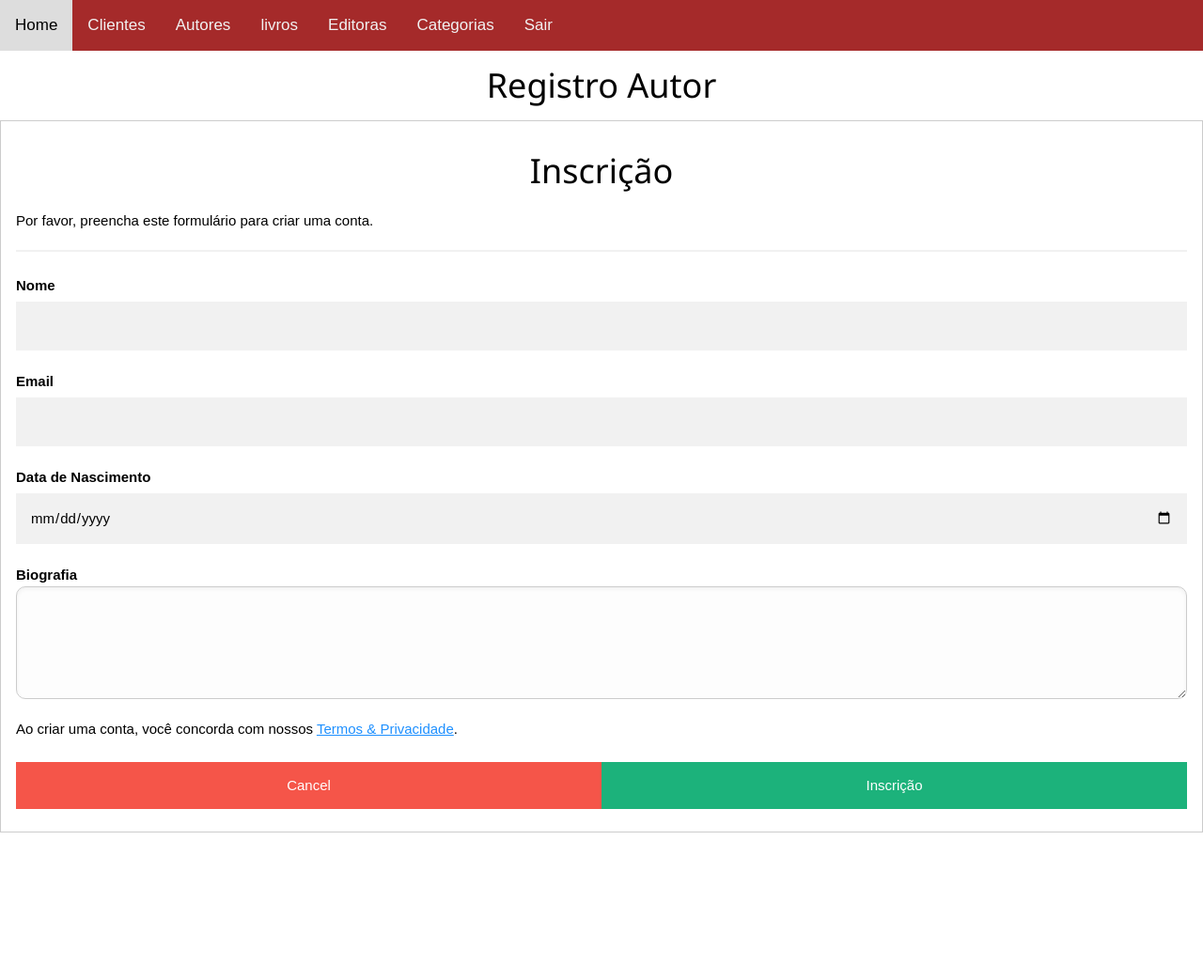
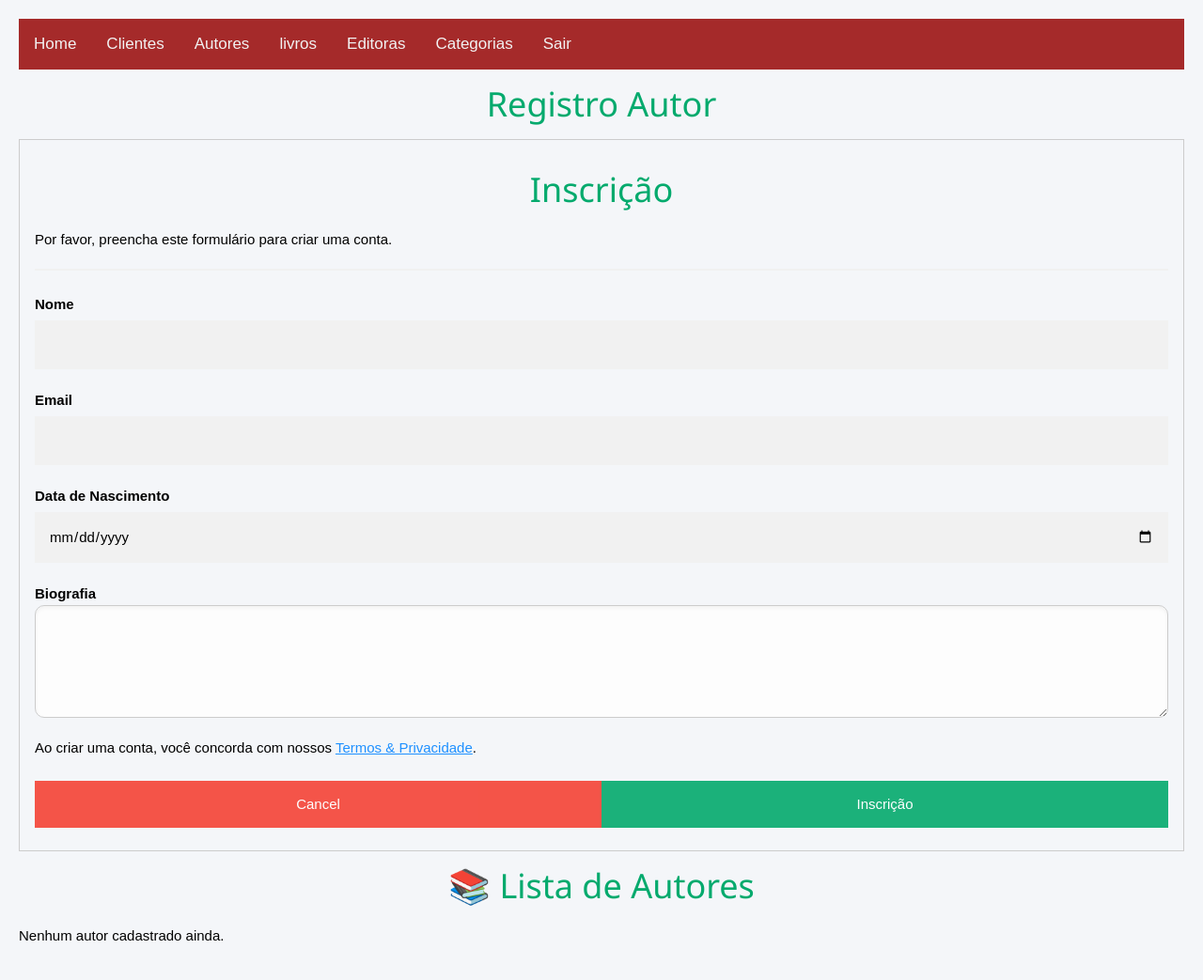
Before and after one commit to Cleristonl1m4/Biblioteca-Universo-da-Palavra, a PHP site: page /Pages/Autor/pageAutor.php in a window 1280 px wide. Shown: the whole page at 94% size. Before the commit the page ends 886 px from the top, so only its background shows below. Run offline with PHP 8.4, Linux system fonts and the light colour scheme; data that the repository does not hold is empty.

Commit message:
adding changes

```diff
--- a/Components/menu/menu.html
+++ b/Components/menu/menu.html
@@ -25,7 +25,7 @@
     <a class="fa fa-home" href="/Universo-da-Palavra/index.php">Home</a>
     <div>
         <a href="/Universo-da-Palavra/Pages/Clientes/pageClientesCadastro.php">Clientes</a>
-        <a href="">Autores</a>
+        <a href="/Universo-da-Palavra/Pages/Autor/pageAutor.php">Autores</a>
         <a href="">livros</a>
         <a href="">Editoras</a>
         <a href="">Categorias</a>
--- a/Pages/Autor/pageAutor.php
+++ b/Pages/Autor/pageAutor.php
@@ -5,7 +5,7 @@
     <meta charset="UTF-8">
     <meta name="viewport" content="width=device-width, initial-scale=1.0">
     <link rel="stylesheet" href="https://www.w3schools.com/w3css/5/w3.css">
-    <title>Document</title>
+    <title>Autor</title>
 
 </head>
 
@@ -164,7 +164,7 @@
             $insert->bind_param("ssss", $Nome, $Email, $DataNascimento, $Biografia);
 
             if ($insert->execute()) {
-                header("Location: /Biblioteca-Universo-da-Palavra/Pages/Autor/pageListarAutores.php?sucesso=1");
+                echo '<div style="background: green;"">"Dados inseridos com Sucesso</div>';
                 exit();
             } else {
                 echo "Erro ao inserir registros: " . $conn->error;
@@ -183,7 +183,7 @@
 
     <h1>Registro Autor</h1>
 
-    <form action "/Biblioteca-Universo-da-Palavra/Pages/Autor/pageAutor.php" style="border:1px solid #ccc"
+    <form action "/Universo-da-Palavra/Pages/Autor/pageAutor.php" style="border:1px solid #ccc"
         method="POST">
 
 
@@ -215,6 +215,7 @@
             </div>
         </div>
     </form>
+    <?php include("pageListarAutores.php") ?>
 </body>
 
 </html>
--- a/Pages/Autor/pageListarAutores.php
+++ b/Pages/Autor/pageListarAutores.php
@@ -34,7 +34,6 @@
 </head>
 <body>
     <?php
-        include("../../Components/menu/menu.html");
         include("../../dados/conexao/conexao.php");
 
         // Consulta autores
--- a/dados/conexao/conexao.php
+++ b/dados/conexao/conexao.php
@@ -2,10 +2,9 @@
     $database = "universodaspalavras";
     $serve = "localhost";
     $user = "root";
-    $pass = "2208";
+    $pass = "Aluno123qwer#";
 
     $mensagen = "";
-    session_start();
     $conn = new mysqli($serve,$user,$pass,$database );
 
     if ($conn ->connect_error){
```
Also changed, not shown: index.php (+4 -4 lines).
